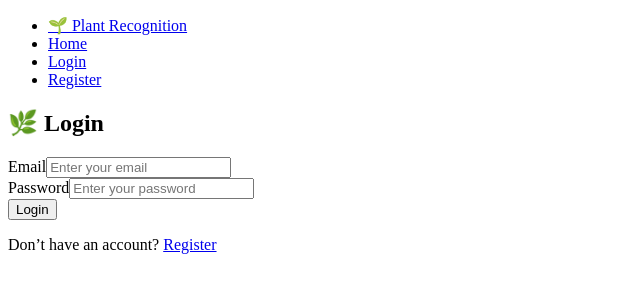
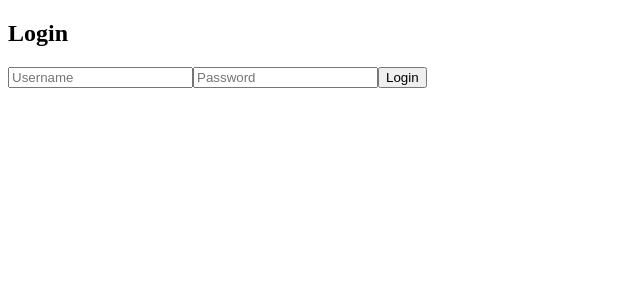
Before and after one commit to dheerajtingilikar-hash/multi-crop-frontend, a React (Create React App) app: page /login in a window 1280 px wide. Shown: the top 300 px of the page, without its empty margins (0-640 px from the left). Built offline with nearby package versions, Linux system fonts and the light colour scheme.

Commit message:
prepare for render deployment

```diff
--- a/src/App.js
+++ b/src/App.js
@@ -1,80 +1,32 @@
-import React, { useState } from "react";
-import { BrowserRouter as Router, Routes, Route, Link, Navigate } from "react-router-dom";
+import React, { useState, useEffect } from "react";
+import { BrowserRouter as Router, Routes, Route } from "react-router-dom";
 import Home from "./components/Home";
 import Login from "./components/Login";
 import Register from "./components/Register";
 import Dashboard from "./components/Dashboard";
-import History from "./components/History";
 
 function App() {
   const [isLoggedIn, setIsLoggedIn] = useState(false);
 
-  const handleLogout = () => {
-    setIsLoggedIn(false);
-  };
+  // ✅ Check token on app load
+  useEffect(() => {
+    const token = localStorage.getItem("token");
+    if (token) {
+      setIsLoggedIn(true);
+    }
+  }, []);
 
   return (
     <Router>
-      <div className="min-h-screen bg-gray-50">
-        {/* 🌿 Navbar */}
-        <nav className="bg-green-600 text-white p-4 shadow-md">
-          <ul className="flex justify-between items-center">
-            <li className="font-bold text-xl">
-              <Link to="/">🌱 Plant Recognition</Link>
-            </li>
-            <div className="flex space-x-6">
-              {!isLoggedIn ? (
-                <>
-                  <li>
-                    <Link to="/">Home</Link>
-                  </li>
-                  <li>
-                    <Link to="/login">Login</Link>
-                  </li>
-                  <li>
-                    <Link to="/register">Register</Link>
-                  </li>
-                </>
-              ) : (
-                <>
-                  <li>
-                    <Link to="/dashboard">Dashboard</Link>
-                  </li>
-                  <li>
-                    <Link to="/history">History</Link>
-                  </li>
-                  <li>
-                    <button onClick={handleLogout} className="hover:underline">
-                      Logout
-                    </button>
-                  </li>
-                </>
-              )}
-            </div>
-          </ul>
-        </nav>
-
-        {/* 🌿 Routes */}
       <Routes>
         <Route path="/" element={<Home />} />
         <Route path="/login" element={<Login setIsLoggedIn={setIsLoggedIn} />} />
         <Route path="/register" element={<Register />} />
         <Route
           path="/dashboard"
-            element={
-              isLoggedIn ? (
-                <Dashboard isLoggedIn={isLoggedIn} setIsLoggedIn={setIsLoggedIn} />
-              ) : (
-                <Navigate to="/login" replace />
-              )
-            }
-          />
-          <Route
-            path="/history"
-            element={isLoggedIn ? <History /> : <Navigate to="/login" replace />}
+          element={<Dashboard isLoggedIn={isLoggedIn} setIsLoggedIn={setIsLoggedIn} />}
         />
       </Routes>
-      </div>
     </Router>
   );
 }
--- a/src/components/Dashboard.js
+++ b/src/components/Dashboard.js
@@ -1,13 +1,30 @@
-import React, { useState } from "react";
-import { Link, Navigate } from "react-router-dom";
+import React, { useState, useEffect } from "react";
+import { Link, Navigate, useNavigate } from "react-router-dom";
 import UploadForm from "./UploadForm";
 import Results from "./Results";
 import History from "./History";
 
 function Dashboard({ isLoggedIn, setIsLoggedIn }) {
   const [results, setResults] = useState(null);
+  const navigate = useNavigate();
 
-  if (!isLoggedIn) return <Navigate to="/login" />; // redirect if not logged in
+  // ✅ Check token on mount
+  useEffect(() => {
+    const token = localStorage.getItem("token");
+    if (token) {
+      setIsLoggedIn(true);
+    } else {
+      setIsLoggedIn(false);
+    }
+  }, [setIsLoggedIn]);
+
+  if (!isLoggedIn) return <Navigate to="/login" replace />;
+
+  const handleLogout = () => {
+    localStorage.removeItem("token"); // ✅ Clear token
+    setIsLoggedIn(false);
+    navigate("/login");
+  };
 
   return (
     <div className="min-h-screen bg-gray-50">
@@ -18,7 +35,10 @@ function Dashboard({ isLoggedIn, setIsLoggedIn }) {
           <li><Link to="/dashboard">Predict</Link></li>
           <li><Link to="/history">History</Link></li>
           <li>
-            <button onClick={() => setIsLoggedIn(false)} className="hover:text-yellow-300">
+            <button
+              onClick={handleLogout}
+              className="hover:text-yellow-300"
+            >
               Logout
             </button>
           </li>
--- a/src/components/Login.js
+++ b/src/components/Login.js
@@ -1,48 +1,53 @@
-import React from "react";
-import { motion } from "framer-motion";
+import React, { useState } from "react";
+import { useNavigate } from "react-router-dom";
 
-function Login() {
+function Login({ setIsLoggedIn }) {
+  const [username, setUsername] = useState("");
+  const [password, setPassword] = useState("");
+  const navigate = useNavigate();
+
+  const handleLogin = async (e) => {
+    e.preventDefault();
+    try {
+      const res = await fetch("https://multi-crop-plant.onrender.com/login", {
+      method: "POST",
+      headers: { "Content-Type": "application/x-www-form-urlencoded" },
+      body: new URLSearchParams({ username, password }),
+     });
+
+
+      if (!res.ok) throw new Error("Login failed");
+
+      const data = await res.json();
+      localStorage.setItem("token", data.access_token); // ✅ Save token
+      setIsLoggedIn(true); // ✅ Update state
+      navigate("/dashboard"); // ✅ Redirect to dashboard
+    } catch (err) {
+      alert("Invalid credentials");
+    }
+  };
+
   return (
-    <div className="flex items-center justify-center min-h-screen bg-gray-100">
-      <motion.div
-        className="bg-white shadow-lg rounded-lg p-8 w-full max-w-md"
-        initial={{ opacity: 0, y: 40 }}
-        animate={{ opacity: 1, y: 0 }}
-        transition={{ duration: 0.6 }}
-      >
-        <h2 className="text-2xl font-bold text-center mb-6">🌿 Login</h2>
-        <form className="space-y-4">
-          <div>
-            <label className="block text-gray-700">Email</label>
+    <form onSubmit={handleLogin} className="p-6 max-w-sm mx-auto bg-white shadow-lg rounded-lg">
+      <h2 className="text-xl font-bold mb-4">Login</h2>
       <input
-              type="email"
-              placeholder="Enter your email"
-              className="w-full px-4 py-2 border rounded-md focus:ring-2 focus:ring-green-400"
+        type="text"
+        placeholder="Username"
+        value={username}
+        onChange={(e) => setUsername(e.target.value)}
+        className="w-full p-2 mb-3 border rounded"
       />
-          </div>
-          <div>
-            <label className="block text-gray-700">Password</label>
       <input
         type="password"
-              placeholder="Enter your password"
-              className="w-full px-4 py-2 border rounded-md focus:ring-2 focus:ring-green-400"
+        placeholder="Password"
+        value={password}
+        onChange={(e) => setPassword(e.target.value)}
+        className="w-full p-2 mb-3 border rounded"
       />
-          </div>
-          <button
-            type="submit"
-            className="w-full bg-green-600 text-white py-2 rounded-md font-semibold hover:bg-green-700 transition"
-          >
+      <button type="submit" className="w-full bg-green-600 text-white p-2 rounded hover:bg-green-700">
         Login
       </button>
     </form>
-        <p className="mt-4 text-center text-gray-600">
-          Don’t have an account?{" "}
-          <a href="/register" className="text-green-600 font-semibold hover:underline">
-            Register
-          </a>
-        </p>
-      </motion.div>
-    </div>
   );
 }
 
--- a/src/components/Results.js
+++ b/src/components/Results.js
@@ -1,18 +1,38 @@
 import React from "react";
 
 function Results({ results }) {
-  if (!results) return null;
+  if (!results) {
+    return null; // nothing uploaded yet
+  }
+
+  // ✅ Plant.id API returns suggestions array
+  const suggestions = results?.suggestions || [];
 
   return (
-    <div className="results">
-      <h2>Prediction Results</h2>
-      <ul>
-        <li>
-          <strong>{results.plant_name}</strong> <br />
-          Probability: {(results.probability * 100).toFixed(2)}% <br />
-          Common names: {results.common_names || "N/A"}
-        </li>
-      </ul>
+    <div className="mt-10 p-6 bg-white shadow-lg rounded-lg max-w-2xl mx-auto text-center">
+      <h2 className="text-xl font-bold mb-4">🌱 Prediction Results</h2>
+
+      {suggestions.length > 0 ? (
+        <ul className="space-y-4">
+          {suggestions.map((plant, idx) => (
+            <li key={idx} className="p-4 border rounded-lg bg-gray-50">
+              <a
+                href={`https://www.google.com/search?q=${plant.plant_name}`}
+                target="_blank"
+                rel="noopener noreferrer"
+                className="text-lg font-semibold text-green-700 hover:underline"
+              >
+                {plant.plant_name}
+              </a>
+              <p className="text-sm text-gray-600">
+                Confidence: {(plant.probability * 100).toFixed(2)}%
+              </p>
+            </li>
+          ))}
+        </ul>
+      ) : (
+        <p className="text-gray-500">❌ No plant detected. Try another image.</p>
+      )}
     </div>
   );
 }
--- a/src/components/UploadForm.js
+++ b/src/components/UploadForm.js
@@ -4,55 +4,45 @@ function UploadForm({ setResults }) {
   const [file, setFile] = useState(null);
   const [loading, setLoading] = useState(false);
 
-  const handleFileChange = (e) => {
-    setFile(e.target.files[0]);
-  };
-
   const handleSubmit = async (e) => {
     e.preventDefault();
-    if (!file) {
-      alert("Please select an image");
-      return;
-    }
+    if (!file) return;
 
     const formData = new FormData();
     formData.append("file", file);
 
     setLoading(true);
+
     try {
-      const response = await fetch("http://127.0.0.1:8000/predict", {
+      const response = await fetch("https://your-backend-url.onrender.com/predict", {
         method: "POST",
         body: formData,
       });
 
-      if (!response.ok) {
-        throw new Error(`Error: ${response.status}`);
-      }
-
       const data = await response.json();
       setResults(data);
     } catch (error) {
-      console.error("Upload error:", error);
-      alert("Something went wrong! Please try again.");
+      console.error("Error uploading file:", error);
     } finally {
       setLoading(false);
     }
   };
 
   return (
-    <div className="upload-form">
-      <form onSubmit={handleSubmit}>
+    <form onSubmit={handleSubmit} className="space-y-4">
       <input
         type="file"
         accept="image/*"
-          onChange={handleFileChange}
+        onChange={(e) => setFile(e.target.files[0])}
+      />
+      <button
+        type="submit"
         disabled={loading}
-        />
-        <button type="submit" disabled={loading}>
-          {loading ? "Analyzing..." : "Upload & Predict"}
+        className="bg-green-600 text-white px-6 py-2 rounded-lg hover:bg-green-700"
+      >
+        {loading ? "Predicting..." : "Upload & Predict"}
       </button>
     </form>
-    </div>
   );
 }
 
```
Lines whose indentation alone changed are shown as unchanged.
